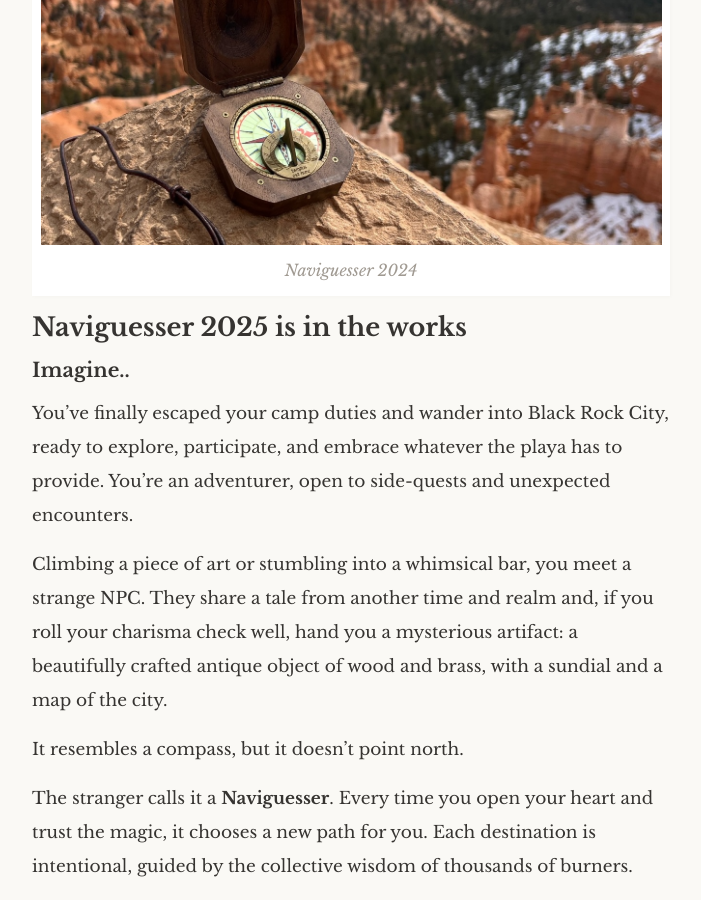
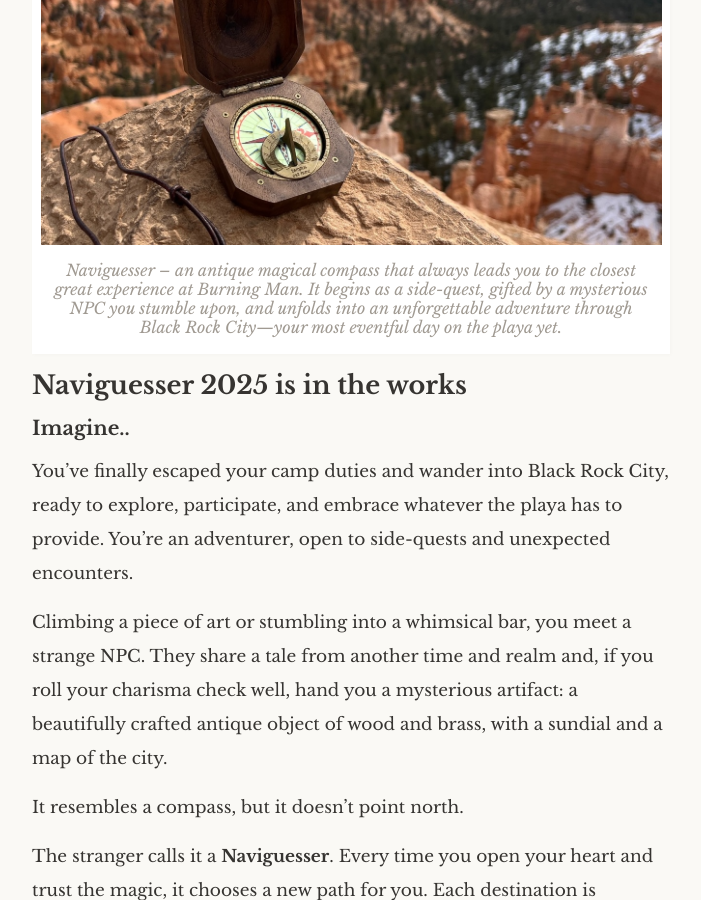
Before and after one commit to heavior/jack-sparrow-compass, a Jekyll site: the page built from _posts/2024-03-26-bm-2025.markdown, in a window 1280 px wide and 900 px high, scrolled down 366 px. Shown: the whole window, without its empty margins (289-990 px from the left). Built offline with Jekyll 4.4.1, drawn with Linux system fonts in a browser that asks for light colours; some web fonts are replaced.

Commit message:
Update 2024-03-26-bm-2025.markdown

```diff
--- a/_posts/2024-03-26-bm-2025.markdown
+++ b/_posts/2024-03-26-bm-2025.markdown
@@ -7,7 +7,7 @@
 <figure>
 	<img src="{{ site.baseurl }}/assets/compass_2024.jpg" alt="Naviguesser 2024">
 	<figcaption>
-		Naviguesser 2024
+		Naviguesser – an antique magical compass that always leads you to the closest great experience at Burning Man. It begins as a side-quest, gifted by a mysterious NPC you stumble upon, and unfolds into an unforgettable adventure through Black Rock City—your most eventful day on the playa yet.
 	</figcaption>
 </figure>
 
```
